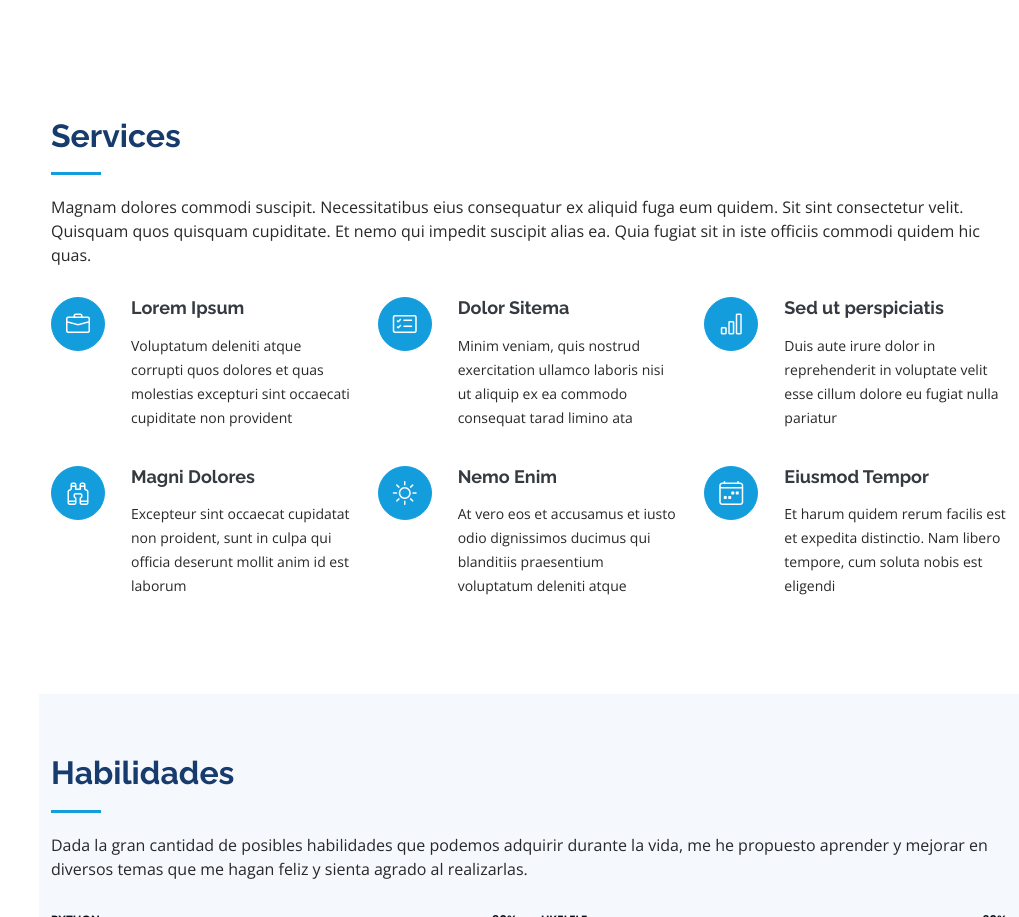
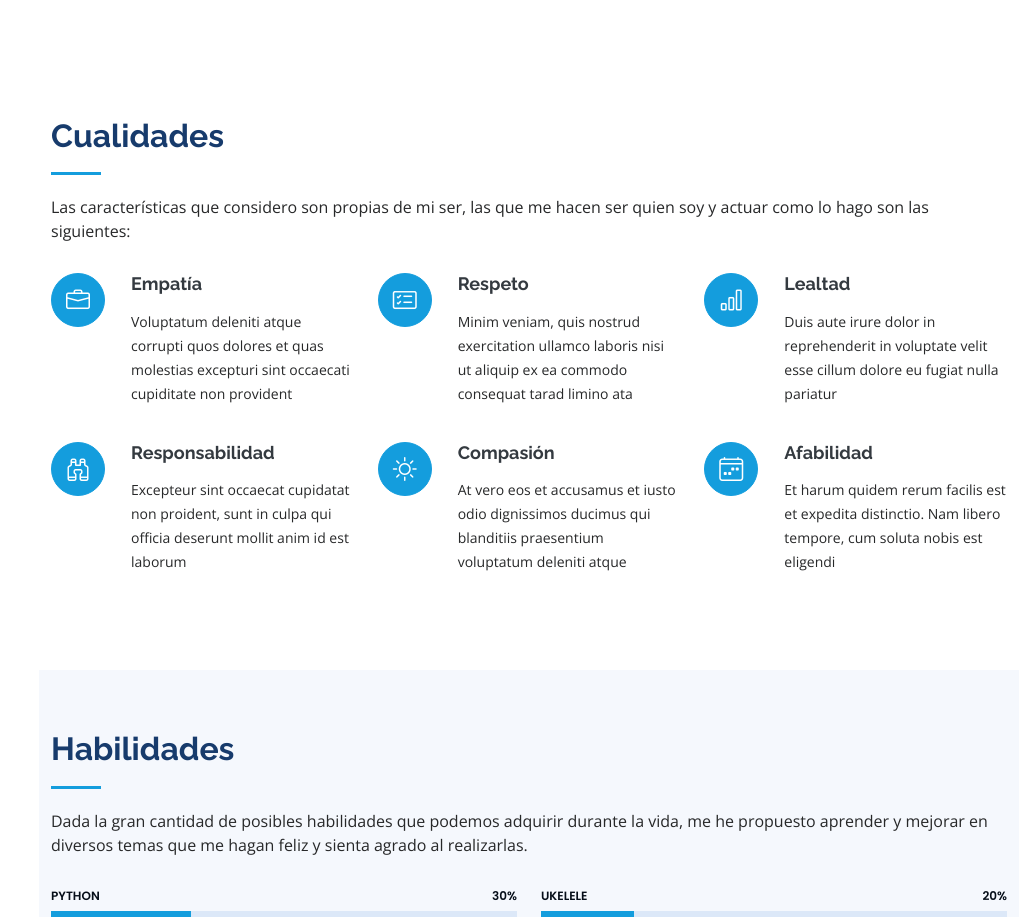
Before and after one commit to LDuqueP/Perfil_LLDP, a plain HTML site: page index.html in a window 1280 px wide. Shown: the part 1351-2268 px from the top of the page, without its empty margins (261-1280 px from the left). Drawn offline with nearby package versions, Linux system fonts and the light colour scheme.

Commit message:
Incluí las cualidades

```diff
--- a/index.html
+++ b/index.html
@@ -127,39 +127,40 @@
       <div class="container">
 
         <div class="section-title">
-          <h2>Services</h2>
-          <p>Magnam dolores commodi suscipit. Necessitatibus eius consequatur ex aliquid fuga eum quidem. Sit sint consectetur velit. Quisquam quos quisquam cupiditate. Et nemo qui impedit suscipit alias ea. Quia fugiat sit in iste officiis commodi quidem hic quas.</p>
+          <h2>Cualidades</h2>
+          <p>Las características que considero son propias de mi ser, las que me hacen ser quien soy y actuar como lo hago
+            son las siguientes:</p>
         </div>
 
         <div class="row">
           <div class="col-lg-4 col-md-6 icon-box" data-aos="fade-up">
             <div class="icon"><i class="bi bi-briefcase"></i></div>
-            <h4 class="title"><a href="">Lorem Ipsum</a></h4>
+            <h4 class="title"><a href="">Empatía</a></h4>
             <p class="description">Voluptatum deleniti atque corrupti quos dolores et quas molestias excepturi sint occaecati cupiditate non provident</p>
           </div>
           <div class="col-lg-4 col-md-6 icon-box" data-aos="fade-up" data-aos-delay="100">
             <div class="icon"><i class="bi bi-card-checklist"></i></div>
-            <h4 class="title"><a href="">Dolor Sitema</a></h4>
+            <h4 class="title"><a href="">Respeto</a></h4>
             <p class="description">Minim veniam, quis nostrud exercitation ullamco laboris nisi ut aliquip ex ea commodo consequat tarad limino ata</p>
           </div>
           <div class="col-lg-4 col-md-6 icon-box" data-aos="fade-up" data-aos-delay="200">
             <div class="icon"><i class="bi bi-bar-chart"></i></div>
-            <h4 class="title"><a href="">Sed ut perspiciatis</a></h4>
+            <h4 class="title"><a href="">Lealtad</a></h4>
             <p class="description">Duis aute irure dolor in reprehenderit in voluptate velit esse cillum dolore eu fugiat nulla pariatur</p>
           </div>
           <div class="col-lg-4 col-md-6 icon-box" data-aos="fade-up" data-aos-delay="300">
             <div class="icon"><i class="bi bi-binoculars"></i></div>
-            <h4 class="title"><a href="">Magni Dolores</a></h4>
+            <h4 class="title"><a href="">Responsabilidad</a></h4>
             <p class="description">Excepteur sint occaecat cupidatat non proident, sunt in culpa qui officia deserunt mollit anim id est laborum</p>
           </div>
           <div class="col-lg-4 col-md-6 icon-box" data-aos="fade-up" data-aos-delay="400">
             <div class="icon"><i class="bi bi-brightness-high"></i></div>
-            <h4 class="title"><a href="">Nemo Enim</a></h4>
+            <h4 class="title"><a href="">Compasión</a></h4>
             <p class="description">At vero eos et accusamus et iusto odio dignissimos ducimus qui blanditiis praesentium voluptatum deleniti atque</p>
           </div>
           <div class="col-lg-4 col-md-6 icon-box" data-aos="fade-up" data-aos-delay="500">
             <div class="icon"><i class="bi bi-calendar4-week"></i></div>
-            <h4 class="title"><a href="">Eiusmod Tempor</a></h4>
+            <h4 class="title"><a href="">Afabilidad</a></h4>
             <p class="description">Et harum quidem rerum facilis est et expedita distinctio. Nam libero tempore, cum soluta nobis est eligendi</p>
           </div>
         </div>
```
